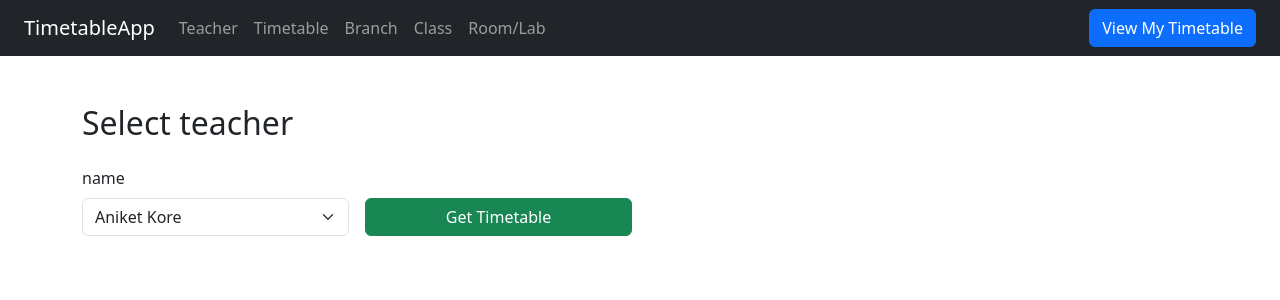
After one commit to RishiMehtaa/timetable, a Django app: page /teacher/ in a window 1280 px wide. The commit adds this page. Shown: the top 300 px of the page. Run offline with Django 5.2, Linux system fonts and the light colour scheme; data comes from the database, SQL or seed files in the repository.

Commit message:
added basic template for all and made basic view

```diff
--- a/home/templates/home.html
+++ b/home/templates/home.html
@@ -12,7 +12,7 @@
         <div class="collapse navbar-collapse">
             <ul class="navbar-nav me-auto">
                 <li class="nav-item">
-                    <a class="nav-link" href="#">Teach</a>
+                    <a class="nav-link" href="{% url 'teacher' %}">Teacher</a>
                 </li>
                 <li class="nav-item">
                     <a class="nav-link" href="{% url 'timetable' %}">Timetable</a>
@@ -22,6 +22,9 @@
                 </li>
                 <li class="nav-item">
                     <a class="nav-link" href="#">Class</a>
+                </li>
+                <li class="nav-item">
+                    <a class="nav-link" href="{% url 'room_lab' %}">Room/Lab</a>
                 </li>
             </ul>
         </div>
--- /dev/null
+++ b/home/templates/teacher.html
@@ -0,0 +1,24 @@
+{% extends 'home.html' %}
+{% load custom_filters %}
+{% block content %}
+<h2 class="mb-4">Select teacher</h2>
+
+<form method="get" action="{% url 'teacher' %}" class="row g-3 mb-5">
+    <div class="col-md-3">
+        <label for="teacher_id" class="form-label">name</label>
+        <select name="teacher_id" id="teacher_id" class="form-select">
+            <option value="1">Aniket Kore</option>
+            <option value="2">Pranit Bari</option>
+            <option value="3">Sudhir Bagul</option>
+            <option value="4">Pankaj Sonawane</option>
+            <option value="5">Sudhir Iyer</option>
+            <option value="6">Nilesh Ghawate</option>
+            <!-- Add more as needed -->
+        </select>
+    </div>
+
+    <div class="col-md-3 d-flex align-items-end">
+        <button type="submit" class="btn btn-success w-100">Get Timetable</button>
+    </div>
+</form>
+{% endblock %}
--- a/home/views.py
+++ b/home/views.py
@@ -1,3 +1,5 @@
+from collections import defaultdict
+from datetime import time
 from django.shortcuts import render
 from .models import *
 
@@ -7,39 +9,6 @@ def get_home(request):
 
 # TIMETABLE
 # fetch a class's titmetable
-# @api_view(['GET'])
-# def get_class_timetable(request):
-    # if request.method == 'GET':
-    #     sem = request.GET.get('sem')
-    #     class_id = request.GET.get('class_id')
-    #     section = request.GET.get('section')
-    #     if section == 'dono chahiye':
-    #         timetable = Teaches.objects.filter(sem=sem,class_id=class_id)
-    #     else:
-    #         timetable = Teaches.objects.filter(sem=sem,class_id=class_id,section=section)
-
-    #     timetable_list = []
-    #     for t in timetable:
-    #         timetable_list.append({
-    #             'subject': t.sub_id.subject_abr,
-    #             'teacher': t.teacher_id.name,
-    #             'room': t.room_id.room_name,
-    #             'day': t.day,
-    #             'start_time': t.start_time,
-    #             'end_time': t.end_time,
-    #             'class_id': t.class_id,
-    #             'section': t.section,
-    #             'sem': t.sem,
-    #         })
-
-    #     return render(request, 'timetable.html', {
-    #     'timetable': timetable_list,
-    #     'sem': sem,
-    #     'class_id': class_id,
-    #     'section': section})     #how to return, json or direct?
-from collections import defaultdict
-from datetime import time
-
 def get_class_timetable(request):
     if request.method == 'GET':
         sem = request.GET.get('sem')
@@ -61,16 +30,13 @@ def get_class_timetable(request):
             ("15:00", "16:00"),
         ]
 
-        # Step 2: Create an empty table structure
         table_data = defaultdict(lambda: {day: "" for day in days})
 
-        # Step 3: Populate table_data
         for entry in timetable:
             slot = (entry.start_time.strftime("%H:%M"), entry.end_time.strftime("%H:%M"))
             info = f"{entry.sub_id.subject_abr}<br>{entry.teacher_id.name}<br>{entry.room_id.room_name}"
             table_data[slot][entry.day] = info
 
-        # Step 4: Sort time slots
         sorted_slots = sorted(table_data.items(), key=lambda x: x[0])
 
         return render(request, 'timetable.html', {
@@ -78,9 +44,66 @@ def get_class_timetable(request):
             'time_slots': sorted_slots,
         })
 
+# fetch a teacher's timetable
+def get_teacher_timetable(request):
+    if request.method == 'GET':
+        teacher_id = request.GET.get('teacher_id')
+        timetable = Teaches.objects.filter(teacher_id=teacher_id)
+        # Days for header row
+        days = ['Monday', 'Tuesday', 'Wednesday', 'Thursday', 'Friday', 'Saturday']
+        all_slots = [
+            ("08:00", "09:00"),
+            ("09:00", "10:00"),
+            ("10:00", "11:00"),
+            ("11:00", "12:00"),
+            ("12:00", "13:00"),
+            ("14:00", "15:00"),
+            ("15:00", "16:00"),
+        ]
 
-# fetch a teacher's timetable
+        table_data = defaultdict(lambda: {day: "" for day in days})
+
+        for entry in timetable:
+            slot = (entry.start_time.strftime("%H:%M"), entry.end_time.strftime("%H:%M"))
+            info = f"{entry.sub_id.subject_abr}<br>{entry.sem}{entry.class_id}<br>{entry.room_id.room_name}"
+            table_data[slot][entry.day] = info
+
+        sorted_slots = sorted(table_data.items(), key=lambda x: x[0])
+
+        return render(request, 'teacher.html', {
+            'days': days,
+            'time_slots': sorted_slots,
+        })
 # fetch a room's timetable
+def get_room_lab_timetable(request):
+    if request.method == 'GET':
+        room_id = request.GET.get('room_id')
+        timetable = Teaches.objects.filter(room_id=room_id)
+        # Days for header row
+        days = ['Monday', 'Tuesday', 'Wednesday', 'Thursday', 'Friday', 'Saturday']
+        all_slots = [
+            ("08:00", "09:00"),
+            ("09:00", "10:00"),
+            ("10:00", "11:00"),
+            ("11:00", "12:00"),
+            ("12:00", "13:00"),
+            ("14:00", "15:00"),
+            ("15:00", "16:00"),
+        ]
+
+        table_data = defaultdict(lambda: {day: "" for day in days})
+
+        for entry in timetable:
+            slot = (entry.start_time.strftime("%H:%M"), entry.end_time.strftime("%H:%M"))
+            info = f"{entry.sub_id.subject_abr}<br>{entry.teacher_id.name}<br>{entry.sem}{entry.class_id}"
+            table_data[slot][entry.day] = info
+
+        sorted_slots = sorted(table_data.items(), key=lambda x: x[0])
+
+        return render(request, 'room_lab.html', {
+            'days': days,
+            'time_slots': sorted_slots,
+        })
 
 
 # TEACHER PROFILE
--- a/timetable/urls.py
+++ b/timetable/urls.py
@@ -23,6 +23,8 @@ urlpatterns = [
     path('', get_home, name='home'),
     path('timetable/',get_class_timetable,name='timetable'),
     # path('timetable/<int:sem>/<str:class_id>/<str:section>/', get_class_timetable, name='class_timetable'),
+    path('teacher/', get_teacher_timetable, name='teacher'),
+    path('room_lab/', get_room_lab_timetable, name='room_lab'),
     ]
 #     path('timetable/', get_class_timetable, name='timetable'),
 # ]
```
Also changed, not shown: home/templates/room_lab.html (added, +24 -0 lines).
